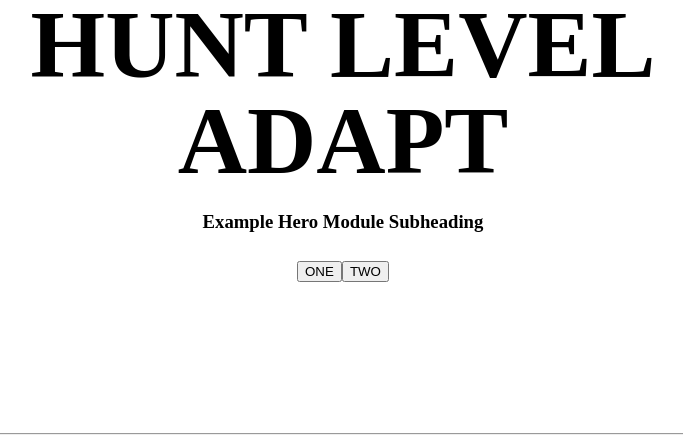
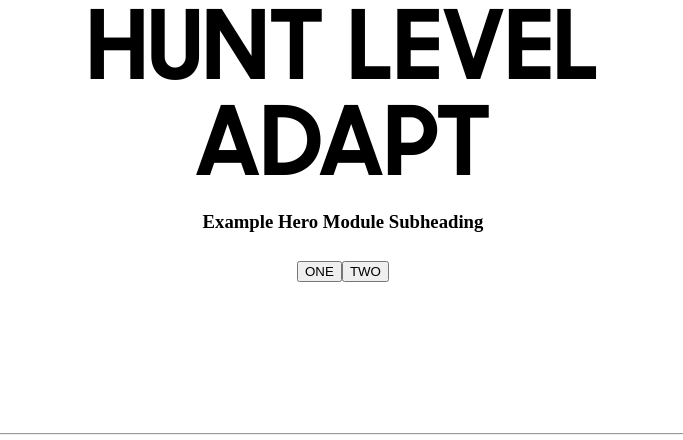
Before and after one commit to sixhops/flex-column, a plain HTML site: page index.html in a window 1280 px wide. Shown: the part 303-743 px from the top of the page, without its empty margins (297-980 px from the left). Drawn offline with Linux system fonts and the light colour scheme; grey boxes are pictures that could not be loaded.

Commit message:
Testing the font

```diff
--- a/style.css
+++ b/style.css
@@ -1,3 +1,9 @@
+@font-face {
+    font-family: SharpSans;
+    src: url('SharpSansDispNo2-Bold.woff2') format('woff2'),
+        url('SharpSansDispNo2-Bold.ttf') format('truetype');
+}
+
 * {
     box-sizing: border-box;
     text-align: center;
@@ -29,6 +35,7 @@
     text-transform: uppercase;
     flex: 0 1 auto; /* new */
     margin: 0;
+    font-family: SharpSans;
 }
 
 .HeroModule-content-subheader {
```
Also changed, not shown: SharpSansDispNo2-Bold.ttf (added), SharpSansDispNo2-Bold.woff2 (added).
